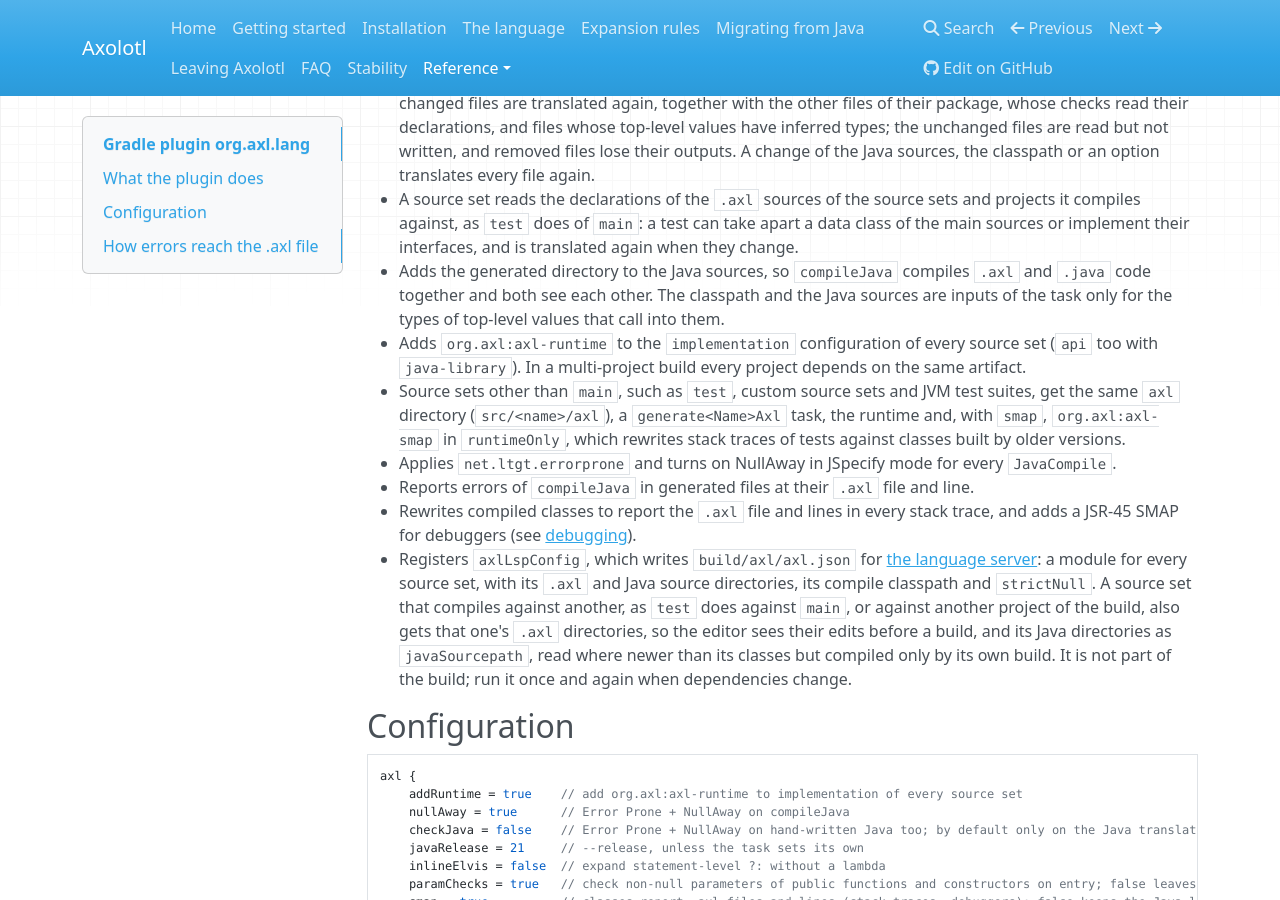
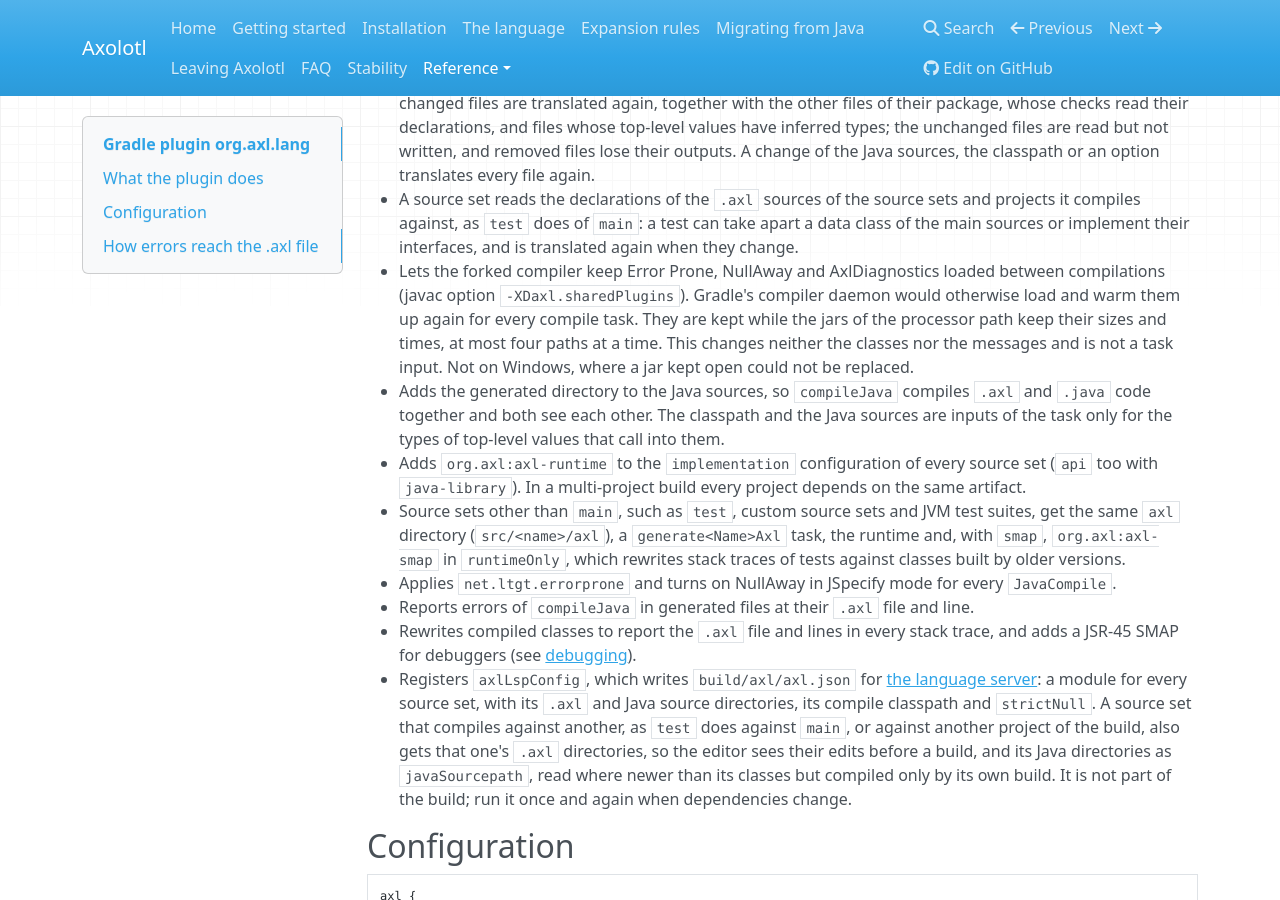
Before and after one commit to k1ngmang/axolotl-lang, an MkDocs documentation site: the page built from docs/gradle.md, in a window 1280 px wide and 900 px high, scrolled down 668 px. Built offline with MkDocs 1.6.1, drawn with Linux system fonts in a browser that asks for light colours; nearby versions of some CDN libraries.

Commit message:
Document the kept javac plugins in Gradle and parsing once

```diff
--- a/docs/gradle.md
+++ b/docs/gradle.md
@@ -38,6 +38,11 @@ Gradle 8.5 or newer and Java 21 are required; the configuration cache is support
 - A source set reads the declarations of the `.axl` sources of the source sets and projects it compiles
   against, as `test` does of `main`: a test can take apart a data class of the main sources or implement
   their interfaces, and is translated again when they change.
+- Lets the forked compiler keep Error Prone, NullAway and AxlDiagnostics loaded between compilations
+  (javac option `-XDaxl.sharedPlugins`). Gradle's compiler daemon would otherwise load and warm them up
+  again for every compile task. They are kept while the jars of the processor path keep their sizes and
+  times, at most four paths at a time. This changes neither the classes nor the messages and is not a
+  task input. Not on Windows, where a jar kept open could not be replaced.
 - Adds the generated directory to the Java sources, so `compileJava` compiles `.axl` and
   `.java` code together and both see each other. The classpath and the Java sources are inputs
   of the task only for the types of top-level values that call into them.
```
Also changed, not shown: CHANGELOG.md (+2 -0 lines).
